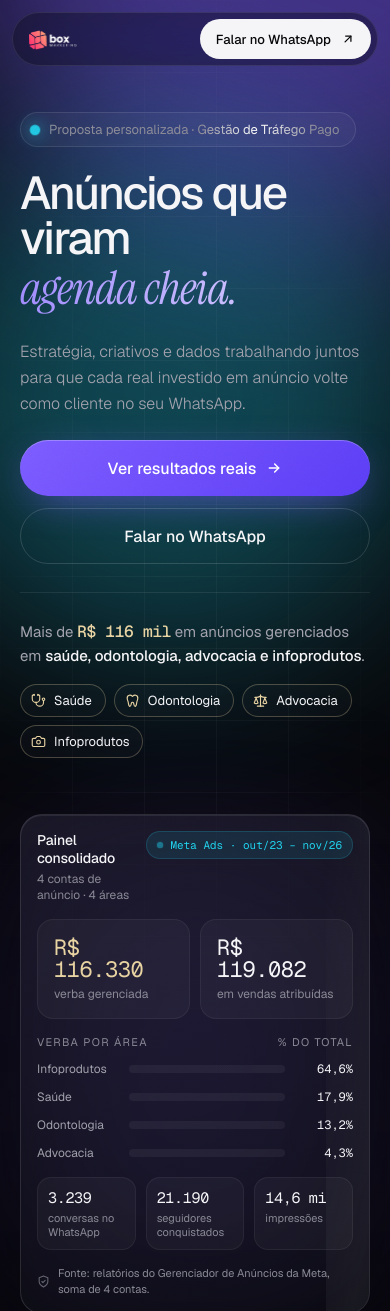
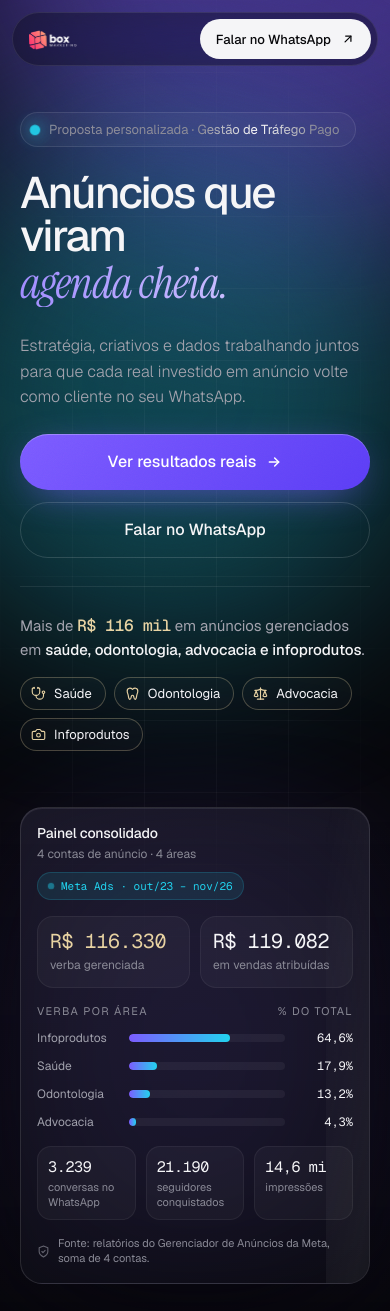
Before and after one commit to thiagorodrimor/proposta-faurg, a plain HTML site: page proposta-trafego-pago-v2.html in a window 390 px wide. Shown: the top 1311 px of the page. Drawn offline with nearby package versions, Linux system fonts and the light colour scheme.

Commit message:
auto: update 2026-11-23T16:15:06

```diff
--- a/proposta-trafego-pago-v2.html
+++ b/proposta-trafego-pago-v2.html
@@ -174,7 +174,7 @@
     }
     .hero-grid {
       width: 100%; max-width: var(--wrap);
-      display: grid; grid-template-columns: minmax(0, 1.3fr) minmax(0, 1fr);
+      display: grid; grid-template-columns: minmax(0, 1.38fr) minmax(0, 1fr);
       gap: 56px; align-items: center;
     }
     .hero-copy { display: flex; flex-direction: column; gap: 30px; }
@@ -196,7 +196,7 @@
 
     .hero h1 {
       margin: 0; font-weight: 500;
-      font-size: clamp(46px, 6.6vw, 98px);
+      font-size: clamp(44px, 5.3vw, 78px);
       line-height: .98; letter-spacing: -.045em;
     }
     .line { display: block; overflow: hidden; padding-bottom: .08em; margin-bottom: -.04em; }
@@ -297,9 +297,9 @@
     .bars { list-style: none; margin: 0; padding: 0; display: flex; flex-direction: column; gap: 12px; }
     .bar-row { display: grid; grid-template-columns: 92px 1fr 70px; align-items: center; gap: 12px; font-size: 13px; }
     .bar-row > span:first-child { color: var(--soft); }
-    .bar-track { height: 8px; border-radius: 99px; background: rgba(255,255,255,.05); overflow: hidden; }
+    .bar-track { display: block; height: 8px; border-radius: 99px; background: rgba(255,255,255,.05); overflow: hidden; }
     .bar-fill {
-      height: 100%; border-radius: 99px; width: var(--w);
+      display: block; height: 100%; border-radius: 99px; width: var(--w);
       background: linear-gradient(90deg, var(--accent), var(--accent-2));
       transform-origin: left; animation: grow 1.6s var(--ease) both;
     }
@@ -374,6 +374,9 @@
       .dash-card { padding: 16px; border-radius: 22px; gap: 16px; animation: none; }
       .dash-glow { opacity: .22; }
       .bar-row { grid-template-columns: 82px 1fr 58px; gap: 10px; font-size: 12px; }
+      .dash-head { flex-direction: column; gap: 10px; }
+      .kpi-big { padding: 14px 12px; }
+      .kpi-big .mono { font-size: 20px; white-space: nowrap; }
       .mini { padding: 10px; }
       .mini .mono { font-size: 15px; }
       .marquee-track { font-size: 18px; gap: 44px; }
@@ -409,7 +412,7 @@
   <!-- ═══════════ NAVBAR ═══════════ -->
   <div class="nav-wrap">
     <nav class="nav" id="nav" aria-label="Principal">
-      <a class="brand" href="#topo" aria-label="Box Marketing, início"><img src="logo.png" alt="Box Marketing" width="70" height="30" /></a>
+      <a class="brand" href="#topo" aria-label="Box Marketing, início"><img src="logo.png" alt="Box Marketing" width="63" height="30" /></a>
       <div class="nav-links">
         <a href="#resultados">Resultados</a>
         <a href="#potencial">Potencial</a>
```
